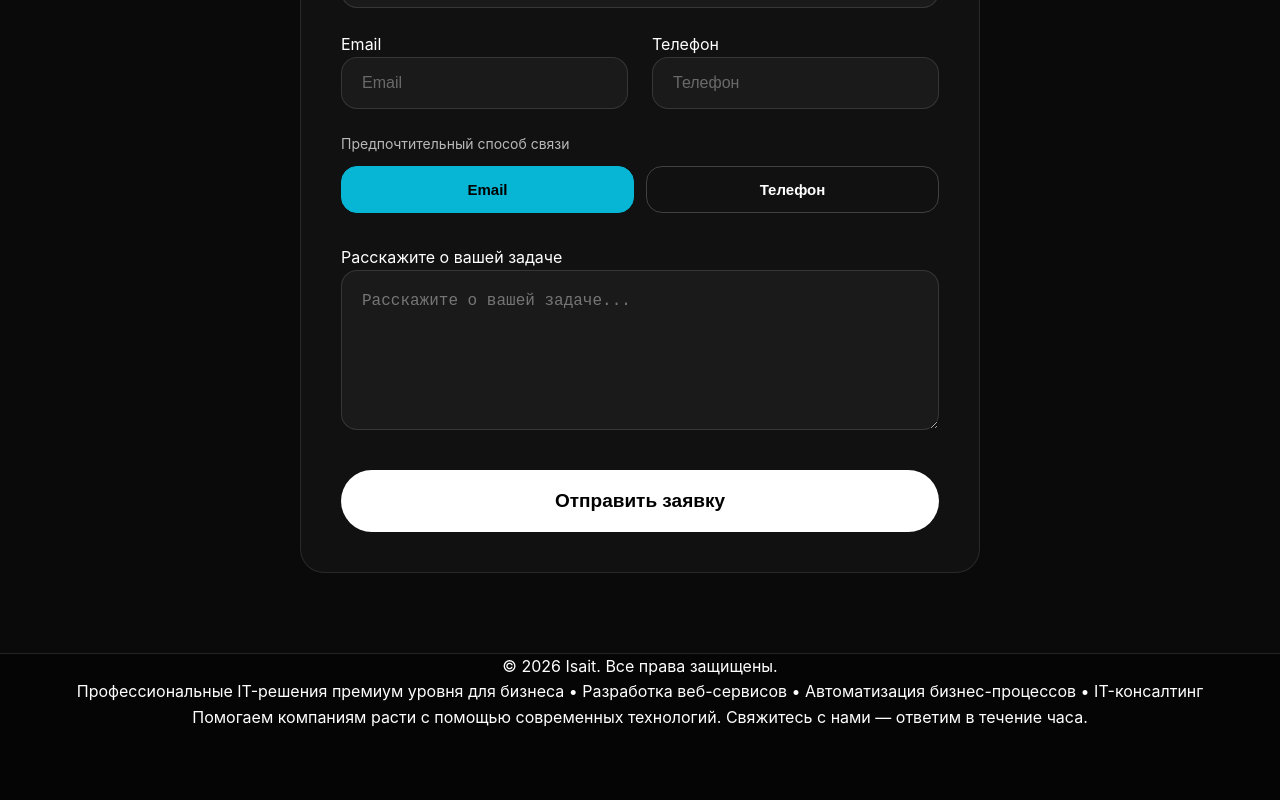
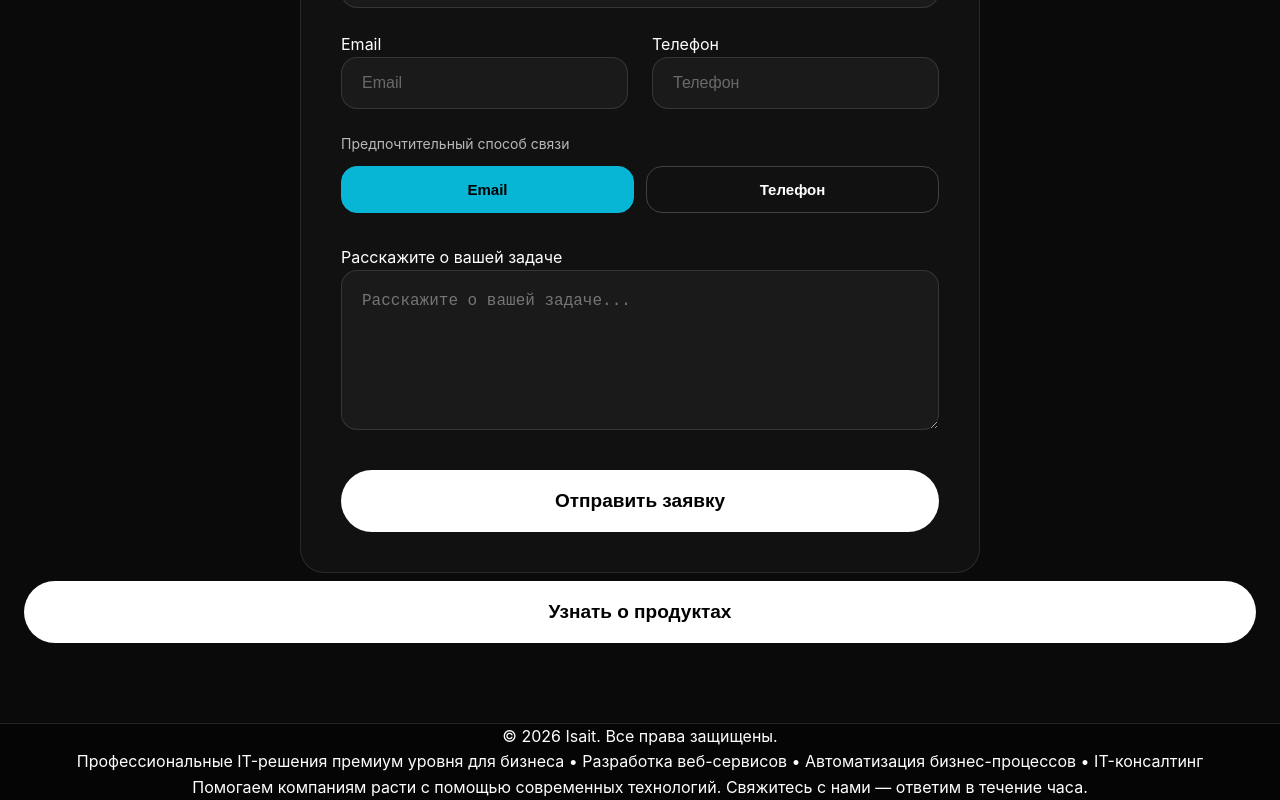
Before and after one commit to noyemkaren-ship-it/Isait, a React (Vite) app in the folder client/: page / in a window 1280 px wide. Shown: the part 1401-2201 px from the top of the page. Before the commit the page ends 2131 px from the top, so only its background shows below. Built offline with nearby package versions, Linux system fonts and the light colour scheme; no server answers.

Commit message:
I create products

```diff
--- a/client/src/App.tsx
+++ b/client/src/App.tsx
@@ -1,4 +1,5 @@
 import { useState, useEffect } from 'react'
+import Product from './products.tsx'
 
 interface Service {
   id: number
@@ -30,6 +31,7 @@ function App() {
   const [loading, setLoading] = useState(false)
   const [success, setSuccess] = useState(false)
   const [error, setError] = useState('')
+  const [nottap, istap] = useState(false)
 
   useEffect(() => {
     fetch('/services').then(res => res.json()).then(setServices).catch(console.error)
@@ -59,13 +61,6 @@ function App() {
     }
   }
 
-  // ============================================
-  // SEO: ДИНАМИЧЕСКАЯ СТРУКТУРИРОВАННАЯ РАЗМЕТКА SCHEMA.ORG
-  // Это КЛЮЧЕВОЙ момент для Google!
-  // Google будет точно понимать, что вы — IT-компания, какие услуги предлагаете,
-  // и сможет показывать расширенные сниппеты (rich results) в поиске.
-  // Это сильно помогает ранжироваться выше конкурентов.
-  // ============================================
   const jsonLdSchema = {
     "@context": "https://schema.org",
     "@graph": [
@@ -339,6 +334,19 @@ function App() {
                 </button>
               </form>
             </div>
+            <div>
+              <button
+                onClick={() => {
+                  istap(true)
+                }}
+                className="submit-btn"
+
+                aria-label="Узнать о продуктах"
+              >
+                Узнать о продуктах
+              </button>
+              {nottap && <div className="submit-btn"><button onClick={() => istap(false)} className="btn btn-secondary" aria-label="Закрыть информацию о продуктах">Закрыть</button><Product /></div>}
+            </div>
           </section>
         </main>
 
@@ -360,5 +368,4 @@ function App() {
     </>
   )
 }
-
 export default App
--- /dev/null
+++ b/client/src/products.tsx
@@ -0,0 +1,29 @@
+
+
+function Product() {
+    return (
+        <>
+        <section className="hero">
+            <h1>Наши продукты:</h1>
+            <ul>
+                <img style={{ width: '80%', height: 'auto' }} src="https://eurobyte.ru/img/articles/chto-takoe-framework/image1.png" alt="" />
+                <li>
+                    <h2>ISCIRPT</h2>Язык программирования, транспайлер Iscript
+                </li>
+                <li>
+                    <h2>IRONF</h2>Веб фрамеворк IronF
+                </li>
+                <li>
+                    <h2>IRON</h2>Язык программирования Iron
+                </li>
+                <li>
+                    <h2>ПРИМЕР ИЗ МНОЖЕСТВА ЗАКАЗОВ</h2>Многоэстко сайтов на заказ примеру для компании <u>ООО.ратуар</u>
+                </li>
+            </ul>
+        </section>
+
+        </>
+    )
+}
+
+export default Product
```
Also changed, not shown: 1 other file (tests, documents, lock files or other folders).
